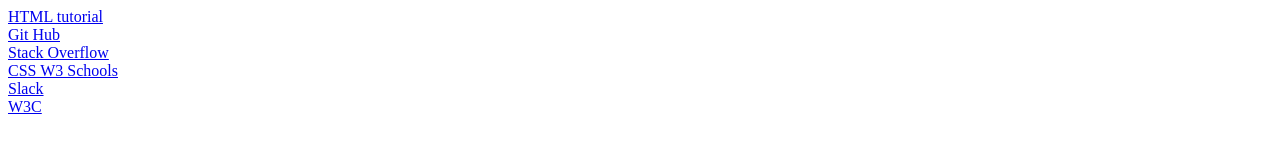
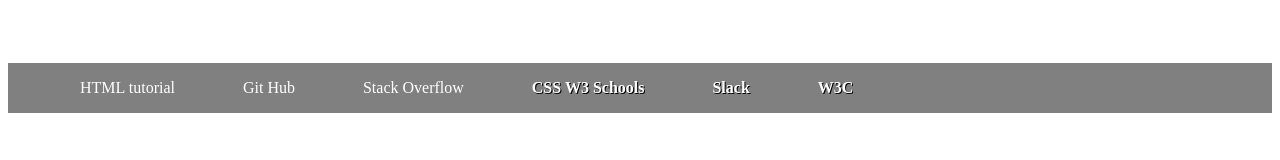
Before and after one commit to oliverlogie/LMSCF-CSS3-DAY3-patrick-oliver-christina, a plain HTML site: page index.html in a window 1280 px wide. Drawn offline with Linux system fonts and the light colour scheme.

Commit message:
fixes in index.html and styles.css

```diff
--- a/css/styles.css
+++ b/css/styles.css
@@ -1,41 +1,55 @@
-.container {
+nav {
 	display: flex;
+	flex-flow: row;
 	background: grey;
 	margin-top: 5%;
 }
 
-a {
+li {
+	flex: 1;
 	display: inline;
-	text-decoration: none;
+	padding: 1em 2em 1em 2em;
 }
 
-a:hover {
+a {
+	text-decoration: none;
 	color: white;
-	font-weight: bold;
-	text-shadow: 1px 1px black;
 }
 
-#link1 a:hover {
-	transform: rotate(360deg);
-	transition-timing-function: cubic-bezier(1.0, 0.8, 0.6, 0.2)
+#link1:hover {
+	color: #ff6dd8;
+	text-shadow: 1px 1px black;
+	font-weight: bold;
 }
 
-#link2 a:hover {
+#link2:hover {
 	font-size: 30pt;
+	text-shadow: 1px 1px black;
+	font-weight: bold;
+	color: white;
 }
 
-#link3 a:hover {
+#link3:hover {
 	font-family: monospace;
+	text-shadow: 1px 1px black;
+	font-weight: bold;
+	color: white;
 }
 
 #link4 {
-
+	text-shadow: 1px 1px black;
+	font-weight: bold;
+	color: white;
 }
 
 #link5 {
-
+	text-shadow: 1px 1px black;
+	font-weight: bold;
+	color: white;
 }
 
 #link6 {
-
+	text-shadow: 1px 1px black;
+	font-weight: bold;
+	color: white;
 }
--- a/index.html
+++ b/index.html
@@ -1,40 +1,21 @@
 <!DOCTYPE html>
 <html>
 <head>
+	<link rel="stylesheet" type="text/css" href="./css/styles.css">
 	<title> basic exercise</title>
 </head>
 <body>
-
 	<div id="container">
-
-		<div id="link1">
-			<a href="https://www.w3schools.com/html/">HTML tutorial</a>
-
-		</div>
-
-		<div id="link2">
-			<a href="https://github.com/">Git Hub</a>
-		</div>
-
-		<div id="link3">
-			<a href="https://stackoverflow.com/">Stack Overflow</a>
-		</div>
-
-		<div id="link4">
-			<a href="https://www.w3schools.com/css/">CSS W3 Schools</a>
-		</div>
-
-		<div id="link5">
-			<a href="https://slack.com/signin">Slack</a>
-		</div>
-
-		<div id="link6">
-		<a href="https://validator.w3.org/#validate_by_upload">W3C</a>
-		</div>
-
+		<nav>
+			<ul>
+				<li id="link1"><a href="https://www.w3schools.com/html/">HTML tutorial</a></li>
+				<li id="link2"><a href="https://github.com/">Git Hub</a></li>
+				<li id="link3"><a href="https://stackoverflow.com/">Stack Overflow</a></li>
+				<li id="link4"><a href="https://www.w3schools.com/css/">CSS W3 Schools</a></li>
+				<li id="link5"><a href="https://slack.com/signin">Slack</a></li>
+				<li id="link6"><a href="https://validator.w3.org/#validate_by_upload">W3C</a></li>
+			</ul>
+		</nav>
 	</div>
-
-
-
 </body>
 </html>
```
